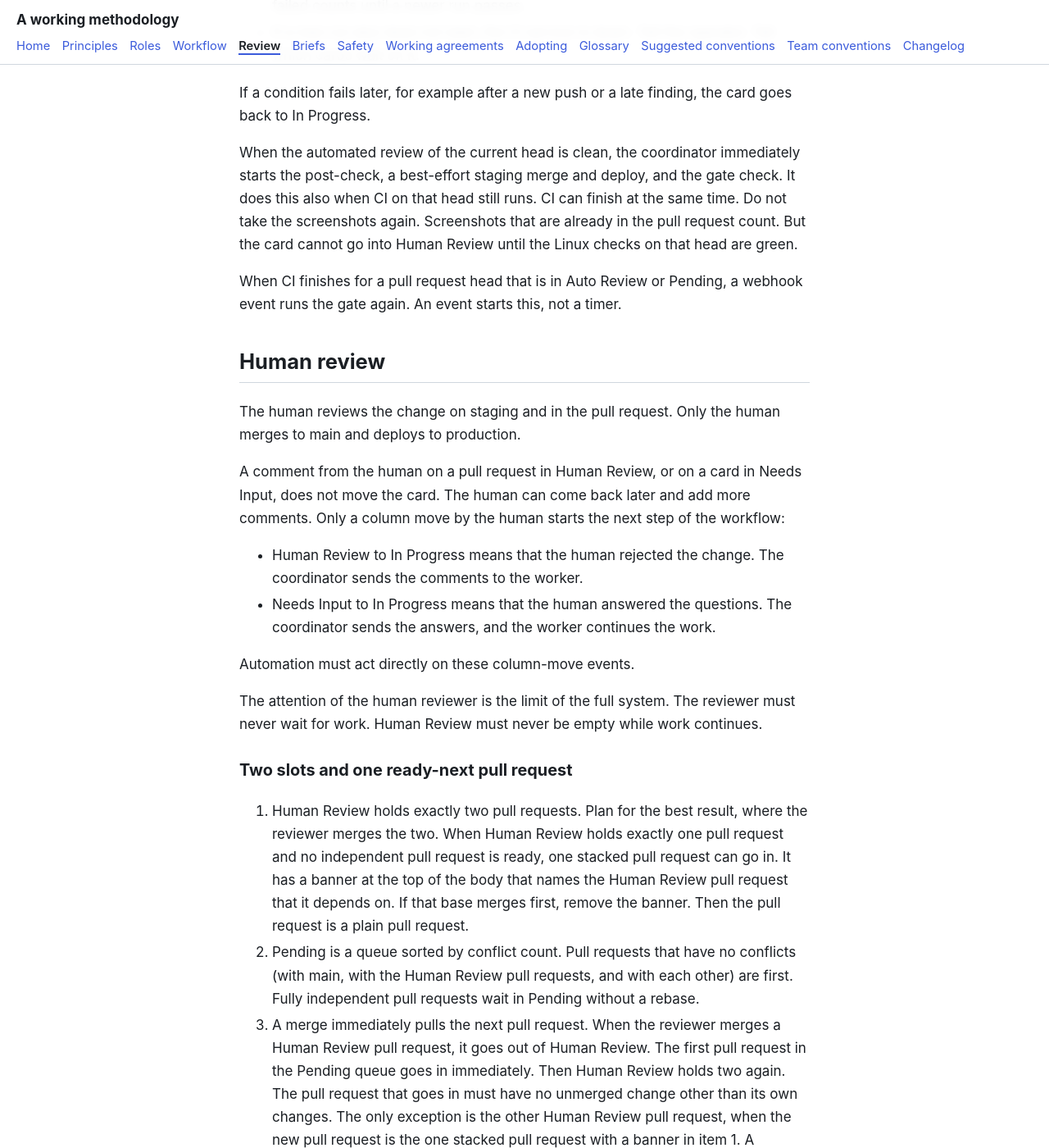
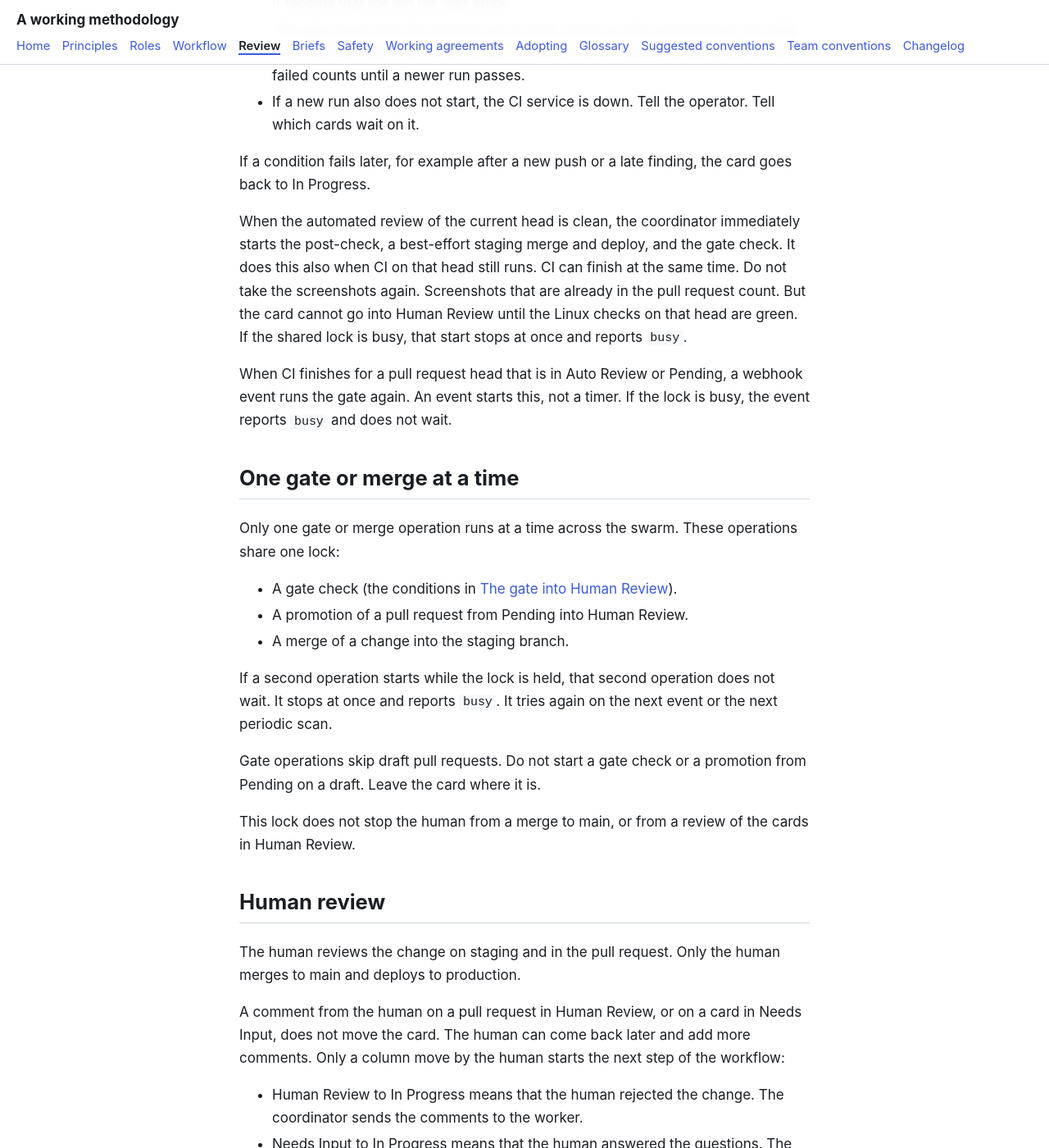
Before and after one commit to tangentcode/methodology, a Jekyll site: the page built from review.md, in a window 1280 px wide and 1400 px high, scrolled down 7010 px. Shown: the whole window at 82% size. Built offline with Jekyll 4.4.1, drawn with Linux system fonts in a browser that asks for light colours; our own code applies the rules of GitHub Pages for plain Markdown files; some of the changed text lies outside the part shown.

Commit message:
Document the one-at-a-time lock for gate, Pending, and staging merge
Only one gate check, promotion from Pending, or merge into the
staging branch runs at a time. A second caller stops at once and
reports busy. Gate operations skip draft pull requests.

Fixes #54

```diff
--- a/review.md
+++ b/review.md
@@ -65,7 +65,7 @@ Workers do not resolve review threads. The coordinator resolves a thread after i
 
 ## Act on a clean review
 
-A clean review is also an event. The latest automated review of the current head can be clean, with no open P1 or P2 threads. Then the automation of the coordinator immediately starts the next step: the post-check, the staging merge, and the gate. It does not wait for the worker, because the worker is usually already finished. The periodic scan counts a clean review with no post-check after it as a stall.
+A clean review is also an event. The latest automated review of the current head can be clean, with no open P1 or P2 threads. Then the automation of the coordinator immediately starts the next step: the post-check, the staging merge, and the gate. It does not wait for the worker, because the worker is usually already finished. If the shared lock is busy, that start stops at once and reports `busy`. See [One gate or merge at a time](#one-gate-or-merge-at-a-time). The periodic scan counts a clean review with no post-check after it as a stall.
 
 ## The gate into Human Review
 
@@ -74,7 +74,7 @@ Human Review holds exactly two pull requests. One of them can be a stacked pull
 - The pull request is independent of each pull request in Human Review. Or it is the one permitted stacked pull request, and its body starts with the stacked banner. A stacked pull request can go in only when its base is the only pull request in Human Review. After it is in, it can stay while its base is in Human Review, also when independent pull requests go in next to it. If the pull request is not independent and not the permitted stacked pull request, the card goes to Pending.
 - If the pull request is stacked, its base is open in Human Review, or its base merged to main. A stacked pull request fails the gate when the human sent its base back or closed it. This is also true when the stacked pull request is already in Human Review.
 - The card is a pull request. Issue cards never go in Human Review.
-- The pull request is not a draft.
+- The pull request is not a draft. A gate check does not start on a draft. See [One gate or merge at a time](#one-gate-or-merge-at-a-time).
 - The pull request can merge into main. The gate uses the mergeable state that the forge reports. If the forge reports conflicts with the base of the pull request, this check fails. This is also true when a local merge-tree test shows no conflicts.
 - No P1 or P2 findings or threads are open.
 - The post-check of the coordinator passed on this head.
@@ -96,9 +96,23 @@ A wait for a required check is not progress. A check is a stall when it did not
 
 If a condition fails later, for example after a new push or a late finding, the card goes back to In Progress.
 
-When the automated review of the current head is clean, the coordinator immediately starts the post-check, a best-effort staging merge and deploy, and the gate check. It does this also when CI on that head still runs. CI can finish at the same time. Do not take the screenshots again. Screenshots that are already in the pull request count. But the card cannot go into Human Review until the Linux checks on that head are green.
+When the automated review of the current head is clean, the coordinator immediately starts the post-check, a best-effort staging merge and deploy, and the gate check. It does this also when CI on that head still runs. CI can finish at the same time. Do not take the screenshots again. Screenshots that are already in the pull request count. But the card cannot go into Human Review until the Linux checks on that head are green. If the shared lock is busy, that start stops at once and reports `busy`.
 
-When CI finishes for a pull request head that is in Auto Review or Pending, a webhook event runs the gate again. An event starts this, not a timer.
+When CI finishes for a pull request head that is in Auto Review or Pending, a webhook event runs the gate again. An event starts this, not a timer. If the lock is busy, the event reports `busy` and does not wait.
+
+## One gate or merge at a time
+
+Only one gate or merge operation runs at a time across the swarm. These operations share one lock:
+
+- A gate check (the conditions in [The gate into Human Review](#the-gate-into-human-review)).
+- A promotion of a pull request from Pending into Human Review.
+- A merge of a change into the staging branch.
+
+If a second operation starts while the lock is held, that second operation does not wait. It stops at once and reports `busy`. It tries again on the next event or the next periodic scan.
+
+Gate operations skip draft pull requests. Do not start a gate check or a promotion from Pending on a draft. Leave the card where it is.
+
+This lock does not stop the human from a merge to main, or from a review of the cards in Human Review.
 
 ## Human review
 
@@ -117,10 +131,10 @@ The attention of the human reviewer is the limit of the full system. The reviewe
 
 1. Human Review holds exactly two pull requests. Plan for the best result, where the reviewer merges the two. When Human Review holds exactly one pull request and no independent pull request is ready, one stacked pull request can go in. It has a banner at the top of the body that names the Human Review pull request that it depends on. If that base merges first, remove the banner. Then the pull request is a plain pull request.
 2. Pending is a queue sorted by conflict count. Pull requests that have no conflicts (with main, with the Human Review pull requests, and with each other) are first. Fully independent pull requests wait in Pending without a rebase.
-3. A merge immediately pulls the next pull request. When the reviewer merges a Human Review pull request, it goes out of Human Review. The first pull request in the Pending queue goes in immediately. Then Human Review holds two again. The pull request that goes in must have no unmerged change other than its own changes. The only exception is the other Human Review pull request, when the new pull request is the one stacked pull request with a banner in item 1. A speculative tip that has a change that is not merged and not in Human Review stays in Pending until that change merges. The reviewer immediately starts on the other Human Review pull request.
+3. A merge immediately pulls the next pull request. When the reviewer merges a Human Review pull request, it goes out of Human Review. The first pull request in the Pending queue goes in immediately. Then Human Review holds two again. This promotion takes the shared lock in [One gate or merge at a time](#one-gate-or-merge-at-a-time). If the lock is busy, the promotion stops at once, reports `busy`, and tries again later. The pull request that goes in must have no unmerged change other than its own changes. The only exception is the other Human Review pull request, when the new pull request is the one stacked pull request with a banner in item 1. A speculative tip that has a change that is not merged and not in Human Review stays in Pending until that change merges. The reviewer immediately starts on the other Human Review pull request.
 4. The ready-next rule. While Human Review holds two pull requests and work continues, at least one pull request is fully gated. It can go into Human Review when the two merge. "Fully gated" means: a clean automated review, the pass of the second reviewer, and green CI on the exact head that will go in. It also needs screenshots in the pull request (existing screenshots count, also from an older head) and a best-effort staging deploy. Select a pull request with no conflicts. Only when there is no such pull request, rebase one pull request onto main and the two Human Review pull requests (a `-vN` branch), and gate it there. Do only one speculative rebase at a time.
 5. A rejection makes a new speculative tip. If the reviewer rejects a Human Review pull request, make the speculative tip again without the rejected pull request. Start from its plain `-v0` branch. Do this while the reviewer reviews the other pull request. The other Human Review pull request can be the stacked pull request with a banner from item 1. Then it contains the rejected change, and a merge of it would also merge that change. Remove it from Human Review immediately: move it back to Pending, make it again from its plain branch without the rejected change, and gate it again before it can go back. Tell the reviewer that you removed it, and why.
-6. Events move the work, not timers. A clean automated review and a CI-finished event each immediately start the next gate step, also when CI still runs at review time. The gate uses the mergeable state that the forge reports. Check each staging merge, so that it does not remove the changes of a pull request without a report.
+6. Events move the work, not timers. A clean automated review and a CI-finished event each immediately start the next gate step, also when CI still runs at review time. Each of those steps takes the shared lock. If the lock is busy, the event reports `busy` and does not wait. The gate uses the mergeable state that the forge reports. Check each staging merge, so that it does not remove the changes of a pull request without a report.
 7. The reviewer always knows the state. When Human Review becomes empty, the swarm manager immediately tells the reviewer. It gives the next pull request and the time when it will be ready.
 
-The swarm tools include a status command and a promote command. The status command reports whether the ready-next rule is true (OK or VIOLATED) and shows the sorted queue. The promote command keeps two pull requests in Human Review and keeps one pull request ready next.
+The swarm tools include a status command and a promote command. The status command reports whether the ready-next rule is true (OK or VIOLATED) and shows the sorted queue. The promote command keeps two pull requests in Human Review and keeps one pull request ready next. The promote command also takes the shared lock. If the lock is busy, it stops at once and reports `busy`.
```
Also changed, not shown: adopting.md (+1 -1 lines), glossary.md (+1 -1 lines), roles.md (+1 -0 lines), workflow.md (+2 -0 lines).
